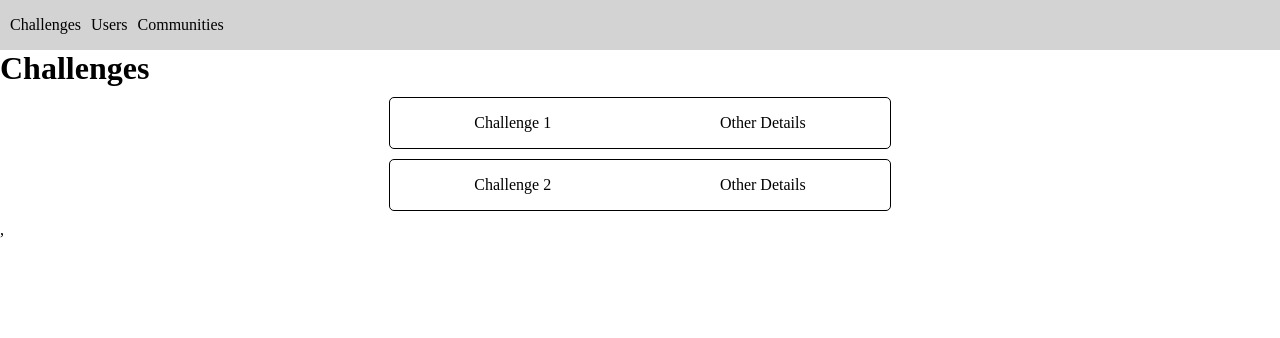
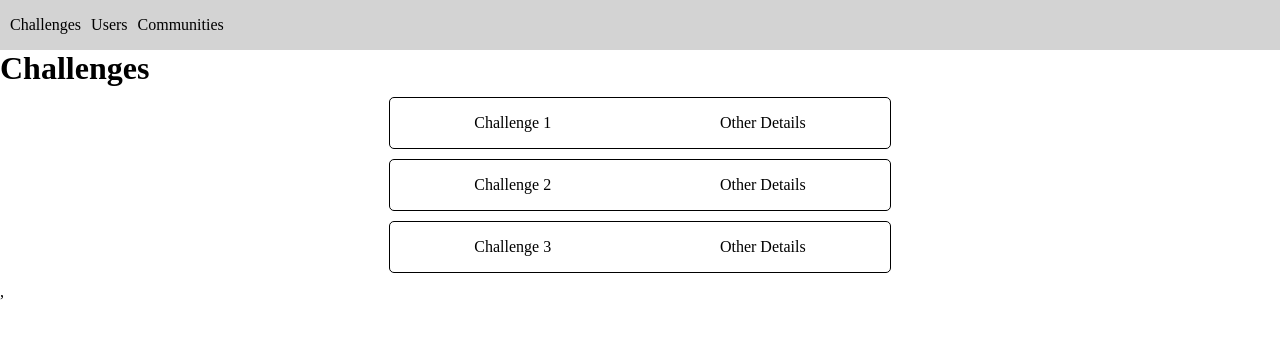
Before and after one commit to Drewlove/green-dragons-static-client, a React (Create React App) app: page /challenges in a window 1280 px wide. Shown: the top 338 px of the page. Built offline with nearby package versions, Linux system fonts and the light colour scheme.

Commit message:
three challenges

```diff
--- a/src/ListContainers/ChallengeTypesListContainer.js
+++ b/src/ListContainers/ChallengeTypesListContainer.js
@@ -5,7 +5,8 @@ const ChallengeTypesListContainer = () => {
 
     const challengesList = [
         {name: 'Challenge 1', path: '/challenges/challenge-1', id: 1},
-        {name: 'Challenge 2', path: '/challenges/challenge-2', id: 2}
+        {name: 'Challenge 2', path: '/challenges/challenge-2', id: 2},
+        {name: 'Challenge 3', path: '/challenges/challenge-3', id: 3}
     ]
 
     const renderList = () => {
```
